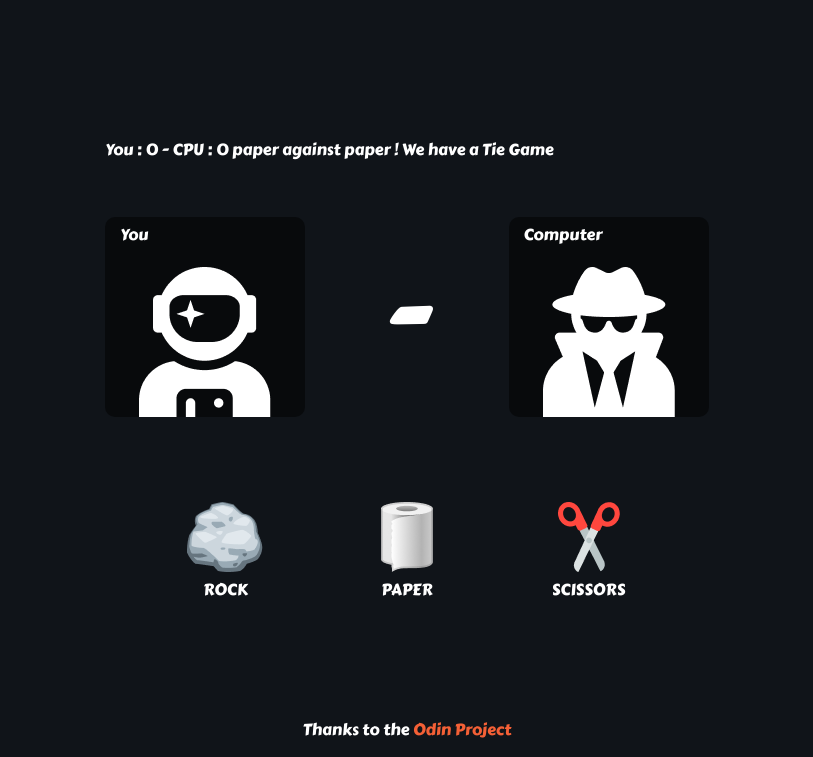
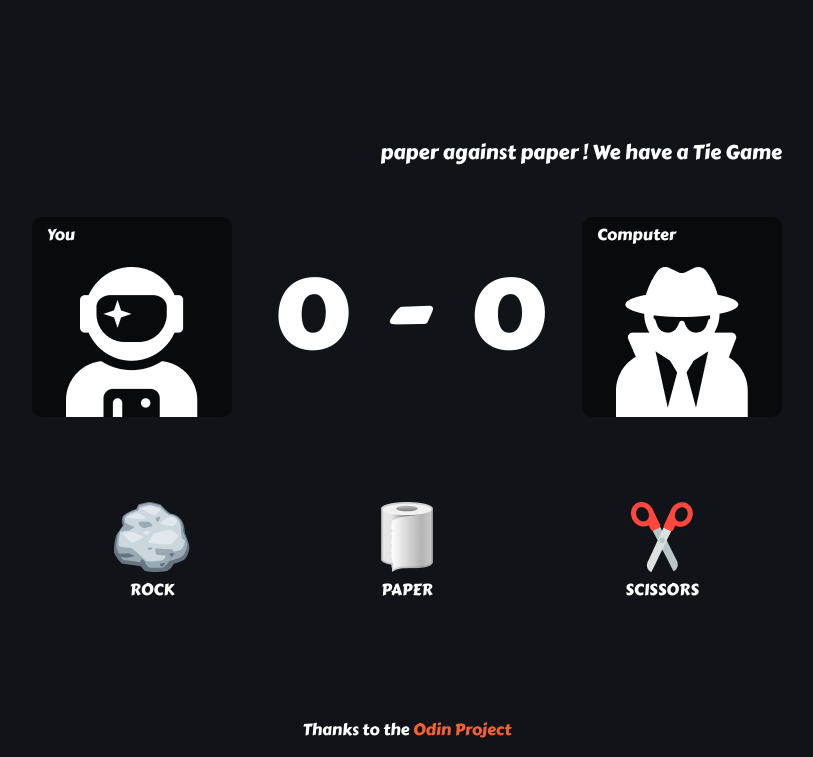
Before and after one commit to MehdiHan/odinproject_rockpaperscissors, a plain HTML site: page index.html in a window 1280 px wide. Both pictures are taken after a click on the element 639 px from the left and 583 px from the top of the page. Shown: the part 46-803 px from the top of the page, without its empty margins (233-1046 px from the left). Drawn offline with Linux system fonts and the light colour scheme.

Commit message:
Adding functions to display results in HTML, reading README.md

```diff
--- a/css/main.css
+++ b/css/main.css
@@ -35,6 +35,15 @@ main {
 .app__results__container {
   min-height: 80px;
 }
+.app__results__container div {
+  font-size: 1.25rem;
+  text-align: Right;
+}
+.app__results__container p {
+  font-size: 2rem;
+  text-align: center;
+  color: #f46036;
+}
 .app__players__container {
   display: flex;
   justify-content: space-between;
@@ -56,6 +65,7 @@ main {
 
 .app__players__score {
   height: 100%;
+  min-width: 350px;
   display: flex;
   align-items: center;
   justify-content: center;
--- a/index.html
+++ b/index.html
@@ -23,8 +23,8 @@
           </div>
           <div class="app__scores__container">
             <div class="app__players__score">
-              <span id="playerScore"></span> -
-              <span id="computerScore"></span>
+              <span id="playerScoreboard"></span> -
+              <span id="computerScoreboard"></span>
             </div>
           </div>
           <div class="app__players__card">
--- a/js/app.js
+++ b/js/app.js
@@ -1,11 +1,16 @@
 const buttons = document.querySelectorAll('[data-value]');
 const resultsContainer = document.getElementById('resultsContainer');
+const div = document.createElement('div');
+const p = document.createElement('p');
+const playerScoreboard = document.getElementById('playerScoreboard');
+const computerScoreboard = document.getElementById('computerScoreboard');
 
-const game = () => {
+const game = (rounds) => {
   let playerScore = 0;
   let computerScore = 0;
+  let round = 0;
+  let result = '';
   let choices = ['rock', 'paper', 'scissors'];
-  const div = document.createElement('div');
 
   const computerChoice = () => {
     const index = Math.floor(Math.random() * Math.floor(choices.length));
@@ -26,21 +31,57 @@ const game = () => {
       computerScore += 1;
       message = `You Lose ! ${computerSelection} beats ${playerSelection}`;
     }
-    return `You : ${playerScore} - CPU : ${computerScore}
-   ${message}`;
+    return `${message}`;
+  };
+
+  const displayResult = (result) => {
+    p.innerHTML = result;
+    resultsContainer.appendChild(p);
+  };
+
+  displayRound = (round) => {
+    div.innerHTML = round;
+    resultsContainer.appendChild(div);
+  };
+
+  const endGame = (rounds) => {
+    if (round === rounds) {
+      p.innerHTML = '';
+      if (playerScore > computerScore) {
+        result = `You Win this Game`;
+      } else if (playerScore < computerScore) {
+        result = `You Lose this Game`;
+      } else {
+        result = `Both GG !! Tie Game`;
+      }
+    }
+
+    playerScoreboard.innerText = playerScore;
+    computerScoreboard.innerText = computerScore;
+
+    console.log(playerScore, computerScore, result, round);
+
+    displayResult(result);
   };
 
   buttons.forEach((button) => {
     button.addEventListener('click', function (event) {
-      div.innerHTML = '';
+      if (round < rounds) {
+        round++;
+      } else {
+        round = 0;
+        playerScore = 0;
+        computerScore = 0;
+        result = '';
+      }
       let playerSelection = event.target.dataset.value;
       let computerSelection = computerChoice();
 
-      div.innerHTML = playRound(playerSelection, computerSelection);
-
-      resultsContainer.appendChild(div);
+      displayRound(playRound(playerSelection, computerSelection));
+      endGame(rounds);
+      console.log(round, rounds);
     });
   });
 };
 
-game();
+game(5);
```
Also changed, not shown: 1 other file.
